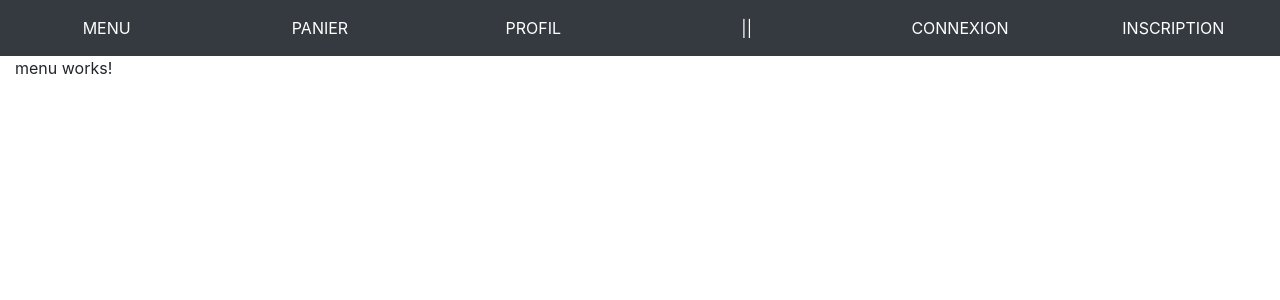
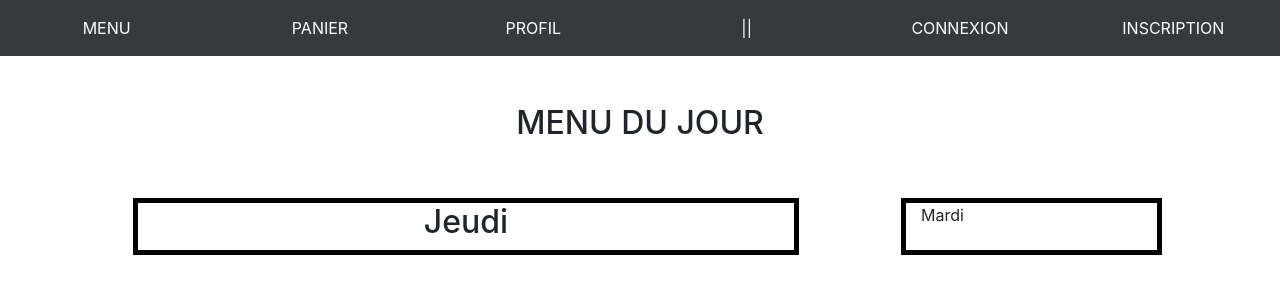
Before and after one commit to AlanLima91/FrontToBack, an Angular app: page /accueil in a window 1280 px wide. Shown: the top 300 px of the page. Built offline with nearby package versions, Linux system fonts and the light colour scheme.

Commit message:
création du menu

```diff
--- a/src/app/app.module.ts
+++ b/src/app/app.module.ts
@@ -8,6 +8,8 @@ import { BasketComponent } from './basket/basket.component';
 import { ProfilComponent } from './profil/profil.component';
 import { AuthComponent } from './auth/auth.component';
 import { SigninComponent } from './signin/signin.component';
+import { SingleMenuComponent } from './single-menu/single-menu.component';
+import { DayComponent } from './day/day.component';
 
 @NgModule({
   declarations: [
@@ -16,7 +18,9 @@ import { SigninComponent } from './signin/signin.component';
     BasketComponent,
     ProfilComponent,
     AuthComponent,
-    SigninComponent
+    SigninComponent,
+    SingleMenuComponent,
+    DayComponent
   ],
   imports: [
     BrowserModule,
--- /dev/null
+++ b/src/app/day/day.component.css
@@ -0,0 +1,9 @@
+.today
+{
+	border: 5px solid #34C765
+}
+
+.past
+{
+	opacity: 0.7;
+}
--- /dev/null
+++ b/src/app/day/day.component.html
@@ -0,0 +1,3 @@
+<div class="b-5" [ngClass]="{'today': activeDay === currentDayInLetter, 'past': activeDayInNumber < currentDay-1 }">
+  <h2 class="text-center"> {{ activeDay }} </h2>
+</div>
--- /dev/null
+++ b/src/app/day/day.component.ts
@@ -0,0 +1,26 @@
+import { Component, OnInit } from '@angular/core';
+
+
+
+@Component({
+  selector: 'app-day',
+  templateUrl: './day.component.html',
+  styleUrls: ['./day.component.css']
+})
+export class DayComponent implements OnInit {
+
+  days: string[] = ['Lundi', 'Mardi', 'Mercredi', 'Jeudi', 'Vendredi'];
+  currentDate: Date = new Date();
+  currentDay: number = this.currentDate.getDay();
+  currentDayInLetter: string = this.days[this.currentDay - 1];
+  activeDay: string = "Jeudi";
+  // activeDay: string = this.currentDayInLetter;
+  activeDayInNumber: number =  this.days.indexOf(this.activeDay);
+
+  constructor() { }
+
+  ngOnInit() {
+    console.log(this.activeDayInNumber);
+  }
+
+}
--- /dev/null
+++ b/src/app/menu.ts
@@ -0,0 +1,2 @@
+export class Menu {
+}
--- a/src/app/menu/menu.component.html
+++ b/src/app/menu/menu.component.html
@@ -1,3 +1,13 @@
-<p>
-  menu works!
-</p>
+<div class="container p-5">
+  <h2 class="text-center pb-5">MENU DU JOUR</h2>
+
+  <div class="container">
+    <div class="row">
+      <app-day class="col-8" ></app-day>
+      <div class="col-1"></div>
+      <div class="col-3 b-5">
+        Mardi
+      </div>
+    </div>
+  </div>
+</div>
--- /dev/null
+++ b/src/app/single-menu/single-menu.component.html
@@ -0,0 +1,3 @@
+<p>
+  single-menu works!
+</p>
--- /dev/null
+++ b/src/app/single-menu/single-menu.component.ts
@@ -0,0 +1,15 @@
+import { Component, OnInit } from '@angular/core';
+
+@Component({
+  selector: 'app-single-menu',
+  templateUrl: './single-menu.component.html',
+  styleUrls: ['./single-menu.component.css']
+})
+export class SingleMenuComponent implements OnInit {
+
+  constructor() { }
+
+  ngOnInit() {
+  }
+
+}
```
Also changed, not shown: src/app/single-menu/single-menu.component.css (added), 2 other files (tests, documents, lock files or other folders).
